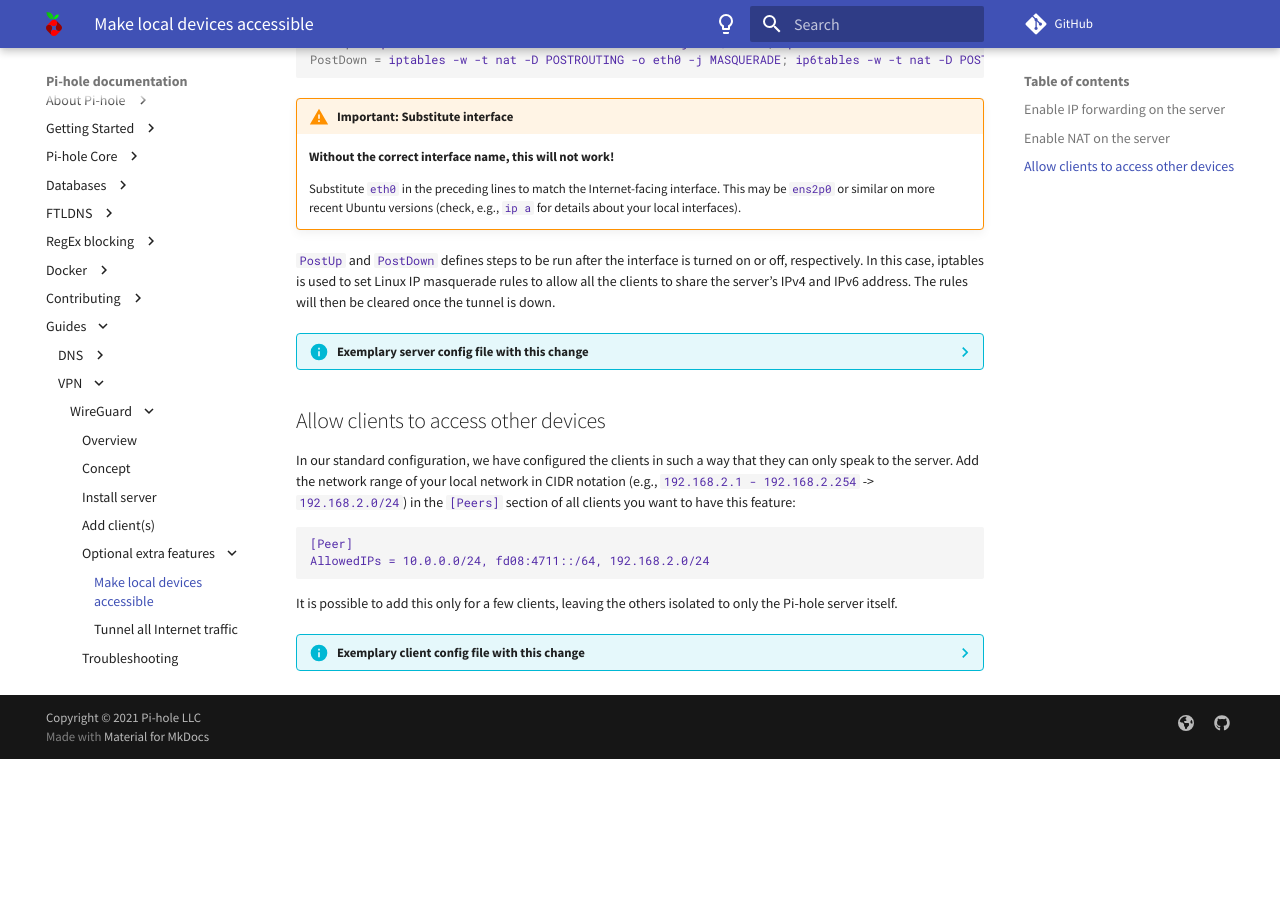
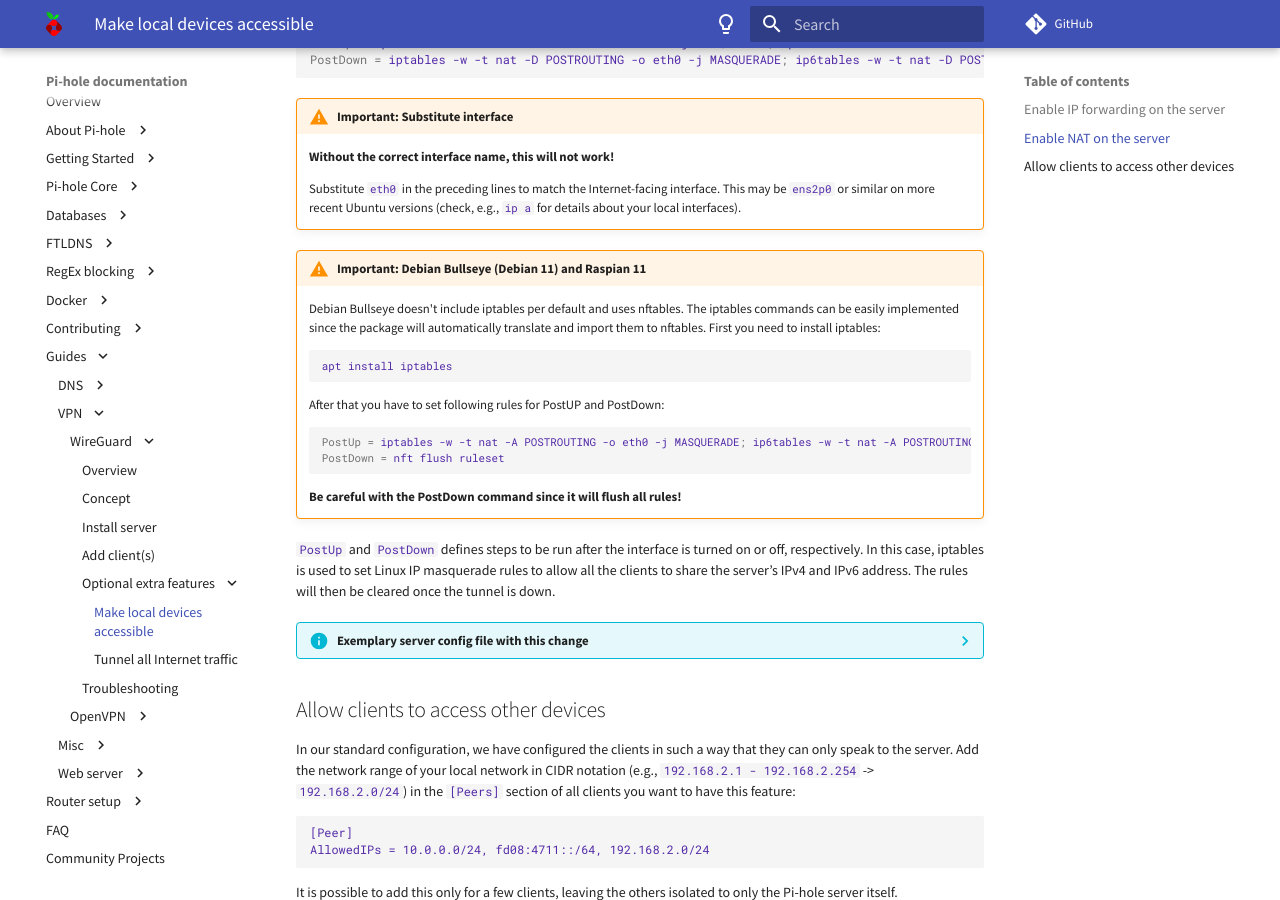
Before and after one commit to pi-hole/docs, an MkDocs documentation site: the page built from docs/guides/vpn/wireguard/internal.md, in a window 1280 px wide and 900 px high, scrolled down 700 px. Built offline with MkDocs 1.6.1 and Material for MkDocs 9.7.7, drawn with Linux system fonts in a browser that asks for light colours; comment, search, counter and statistics services are not loaded; before the commit the page ends 1459 px from its top, so only the background shows below that.

Commit message:
Include configuration for Debian Bullseye

````diff
--- a/docs/guides/vpn/wireguard/internal.md
+++ b/docs/guides/vpn/wireguard/internal.md
@@ -42,6 +42,22 @@
     **Without the correct interface name, this will not work!**
 
     Substitute `eth0` in the preceding lines to match the Internet-facing interface. This may be `ens2p0` or similar on more recent Ubuntu versions (check, e.g., `ip a` for details about your local interfaces).
+<!-- markdownlint-enable code-block-style -->
+
+<!-- markdownlint-disable code-block-style -->
+!!! warning "**Important:** Debian Bullseye (Debian 11) and Raspian 11"
+    Debian Bullseye doesn't include iptables per default and uses nftables. The iptables commands can be easily implemented since the package will automatically translate and import them to nftables. First you need to install iptables:
+    ```bash
+    apt install iptables
+    ```
+
+    After that you have to set following rules for PostUP and PostDown:
+    ```bash
+    PostUp = iptables -w -t nat -A POSTROUTING -o eth0 -j MASQUERADE; ip6tables -w -t nat -A POSTROUTING -o eth0 -j MASQUERADE
+    PostDown = nft flush ruleset
+    ```
+
+    **Be careful with the PostDown command since it will flush all rules!**
 <!-- markdownlint-enable code-block-style -->
 
 `PostUp` and `PostDown` defines steps to be run after the interface is turned on or off, respectively. In this case, iptables is used to set Linux IP masquerade rules to allow all the clients to share the server’s IPv4 and IPv6 address.
````
